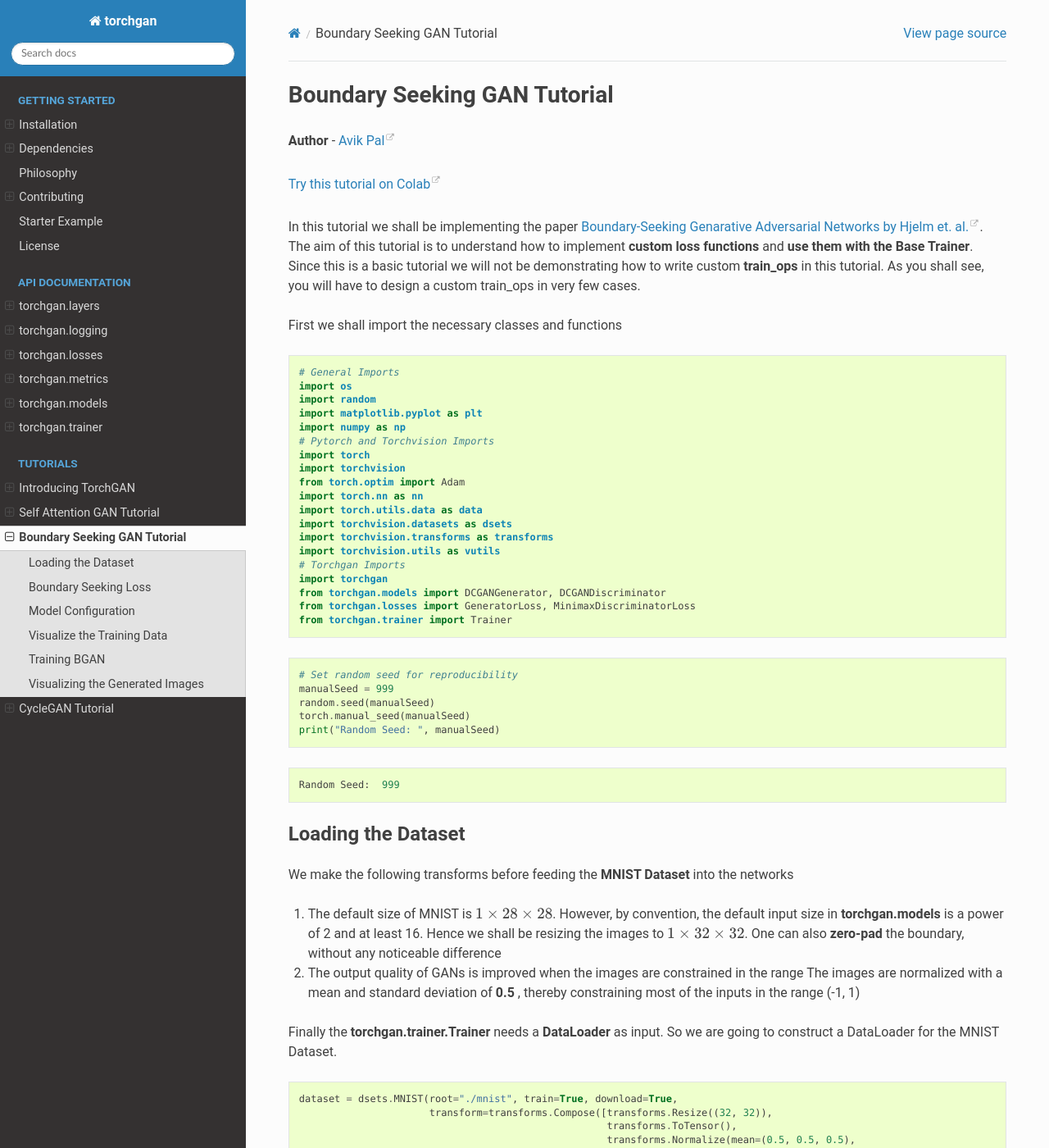
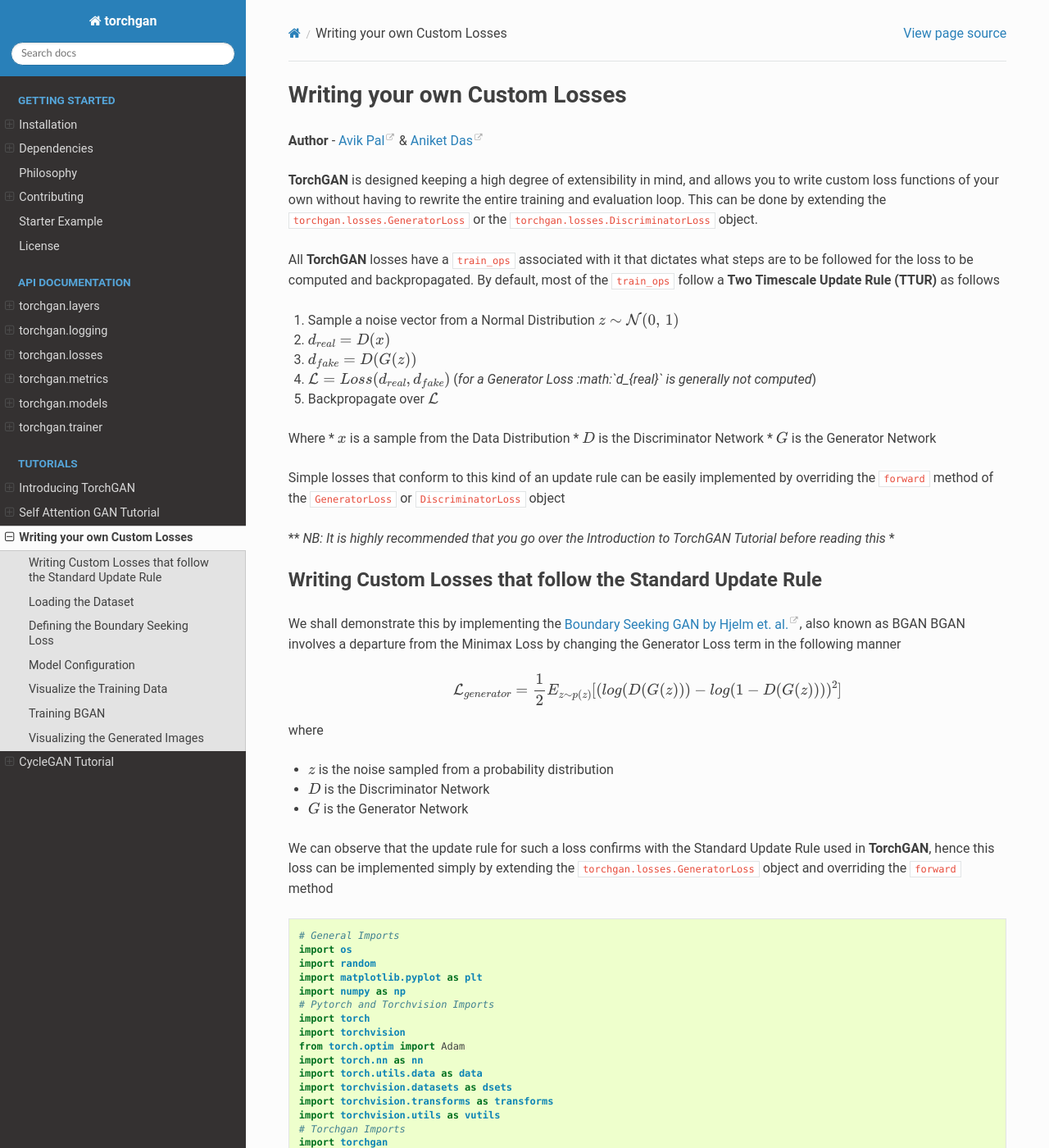
Before and after one commit to torchgan/torchgan, a Sphinx documentation site: the page built from docs/source/tutorials/custom_loss.rst, in a window 1280 px wide and 1400 px high. Shown: the whole window at 82% size. Built offline with Sphinx 7.4.7 and the Read the Docs theme 2.0.0, drawn with Linux system fonts in a browser that asks for light colours; the version number could not be read and is left out; some of the changed text lies outside the part shown.

Commit message:
Update the BGAN Tutorial

```diff
--- a/docs/source/index.rst
+++ b/docs/source/index.rst
@@ -32,5 +32,5 @@
 
     tutorials/intro.rst
     tutorials/sagan.rst
-    tutorials/bgan.rst
+    tutorials/custom_loss.rst
     tutorials/cyclegan.rst
--- a/docs/source/tutorials/bgan.rst
+++ b/docs/source/tutorials/custom_loss.rst
@@ -1,21 +1,59 @@
 
-Boundary Seeking GAN Tutorial
-=============================
-
-**Author** - `Avik Pal <https://avik-pal.github.io>`__
-
-`Try this tutorial on
-Colab <https://colab.research.google.com/drive/1-ImMfOQs5-zA0d5YoFh_x98tzK1kWk8i>`__
-
-In this tutorial we shall be implementing the paper `Boundary-Seeking
-Genarative Adversarial Networks by Hjelm et.
-al. <https://arxiv.org/abs/1702.08431>`__. The aim of this tutorial is
-to understand how to implement **custom loss functions** and **use them
-with the Base Trainer**. Since this is a basic tutorial we will not be
-demonstrating how to write custom **train_ops** in this tutorial. As you
-shall see, you will have to design a custom train_ops in very few cases.
-
-First we shall import the necessary classes and functions
+Writing your own Custom Losses
+==============================
+
+**Author** - `Avik Pal <https://avik-pal.github.io>`__ & `Aniket
+Das <https://aniket1998.github.io>`__
+
+**TorchGAN** is designed keeping a high degree of extensibility in mind,
+and allows you to write custom loss functions of your own without having
+to rewrite the entire training and evaluation loop. This can be done by
+extending the ``torchgan.losses.GeneratorLoss`` or the
+``torchgan.losses.DiscriminatorLoss`` object.
+
+All **TorchGAN** losses have a ``train_ops`` associated with it that
+dictates what steps are to be followed for the loss to be computed and
+backpropagated. By default, most of the ``train_ops`` follow a **Two
+Timescale Update Rule (TTUR)** as follows
+
+1. Sample a noise vector from a Normal Distribution
+   :math:`z \sim \mathcal{N}(0,\,1)`
+2. :math:`d_{real} = D(x)`
+3. :math:`d_{fake} = D(G(z))`
+4. :math:`\mathcal{L} = Loss(d_{real}, d_{fake})` (*for a Generator Loss
+   :math:`d_{real}` is generally not computed*)
+5. Backpropagate over :math:`\mathcal{L}`
+
+Where \* :math:`x` is a sample from the Data Distribution \* :math:`D`
+is the Discriminator Network \* :math:`G` is the Generator Network
+
+Simple losses that conform to this kind of an update rule can be easily
+implemented by overriding the ``forward`` method of the
+``GeneratorLoss`` or ``DiscriminatorLoss`` object
+
+\*\* *NB: It is highly recommended that you go over the Introduction to
+TorchGAN Tutorial before reading this* \*
+
+Writing Custom Losses that follow the Standard Update Rule
+----------------------------------------------------------
+
+We shall demonstrate this by implementing the `Boundary Seeking GAN by
+Hjelm et. al. <https://arxiv.org/abs/1702.08431>`__, also known as BGAN
+BGAN involves a departure from the Minimax Loss by changing the
+Generator Loss term in the following manner
+
+.. math::  \mathcal{L_{generator}} = \frac{1}{2}E_{z \sim p(z)}[(log(D(G(z))) - log(1 - D(G(z))))^2]
+
+where
+
+-  :math:`z` is the noise sampled from a probability distribution
+-  :math:`D` is the Discriminator Network
+-  :math:`G` is the Generator Network
+
+We can observe that the update rule for such a loss confirms with the
+Standard Update Rule used in **TorchGAN**, hence this loss can be
+implemented simply by extending the ``torchgan.losses.GeneratorLoss``
+object and overriding the ``forward`` method
 
 .. code:: ipython3
 
@@ -83,32 +121,25 @@
 
     dataloader = torch.utils.data.DataLoader(dataset, shuffle=True, batch_size=512, num_workers=8)
 
-Boundary Seeking Loss
----------------------
-
-Now we shall be implementing a custom loss function. Since the Boundary
-Seeking Loss is to be minimized by the generator we need to make it a
-subclass of the **GeneratorLoss**. This also allows us to use the
-default **Generator train_ops**. Apart from these, for the **Logger** to
-provide meaningful results we need to make this subclass.
-
---------------
-
-Boundary Seeking Loss is defined in the following way:
-
-.. math::  Loss = \frac{1}{2}E_{z \sim p(z)}[(log(D(G(z))) - log(1 - D(G(z))))^2]
-
-where
-
--  :math:`z` is the noise sampled from a probability distribution
--  :math:`D` is the Discriminator Network
--  :math:`G` is the Generator Network
-
-As is evident from the defination of the loss function, the output of
-the Discriminator must be a probability of the image being fake/real.
-However, for generalization the output of the DCGANDiscriminator we
-don’t use a Sigmoid as the last layer, hence we shall be using
-**torch.sigmoid** in the loss function.
+Defining the Boundary Seeking Loss
+----------------------------------
+
+As discussed above, the Boundary Seeking Loss is implementing by
+overriding the ``forward`` pass of the Generator Loss without requiring
+any modifications to the ``train_ops``.
+
+The ``forward`` method receives the object :math:`d_{fake} = D(G(z))` as
+a parameter, where :math:`G` is the Generator Network, :math:`D` is the
+Discriminator Network and :math:`z` is a sample from the Noise Prior.
+
+*NB: This example shall be using the standard DCGAN Generator and
+Discriminator available in ``torchgan.models``. By default, the last
+layer of the discriminator does not apply a Sigmoid nonlinearity, the
+reasson for which has already been discussed in the **Introduction to
+TorchGAN** tutorial. As a result, the nonlinearity is applied within the
+loss by a call to ``torch.sigmoid``. One can also alternatively omit
+this and set the ``last_nonlinearity`` property of the DCGAN
+Discriminator to ``torch.nn.Sigmoid`` *
 
 .. code:: ipython3
 
@@ -180,7 +211,7 @@
 
 
 
-.. image:: ../assets/bgan_1.png
+.. image:: ../assets/custom_loss_1.png
 
 
 Training BGAN
@@ -2478,4 +2509,4 @@
 
 
 
-.. image:: ../assets/bgan_2.png
+.. image:: ../assets/custom_loss_2.png
```
Also changed, not shown: docs/source/assets/custom_loss_1.png (renamed from docs/source/assets/bgan_1.png), docs/source/assets/custom_loss_2.png (renamed from docs/source/assets/bgan_2.png), 2 other files.
